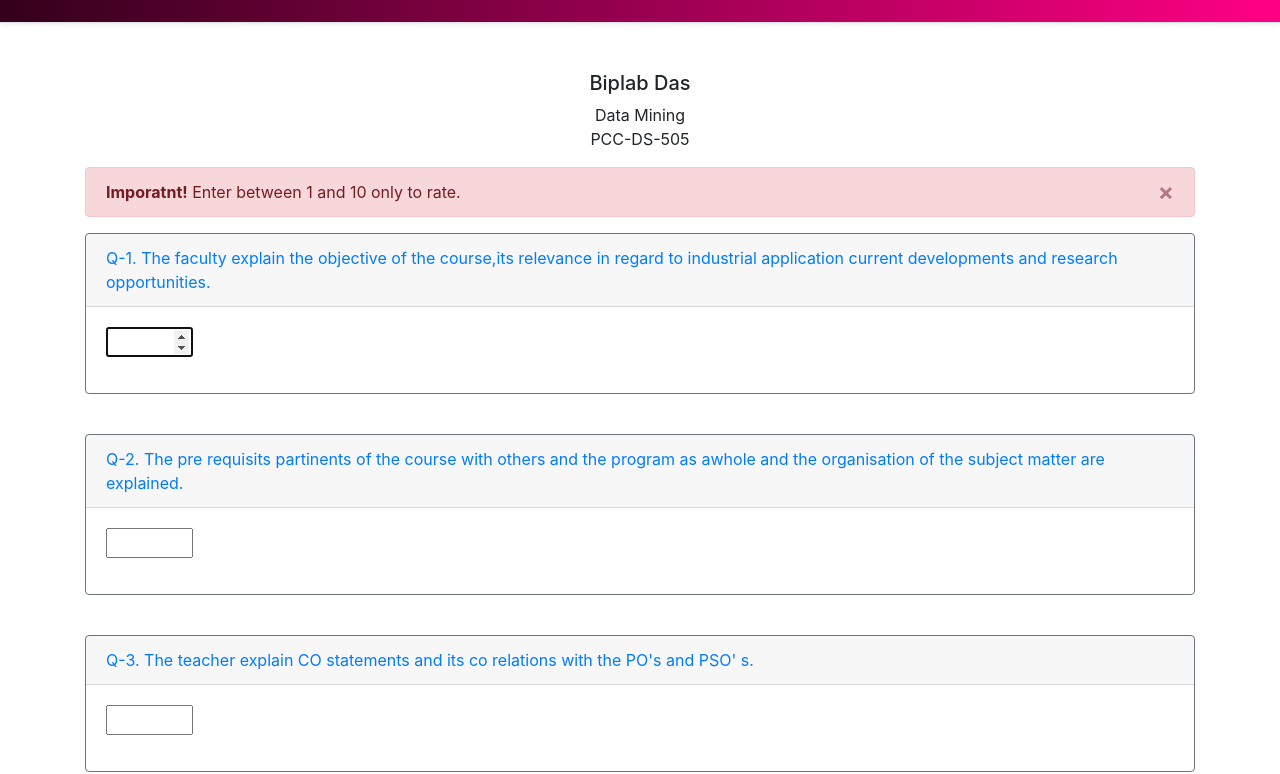
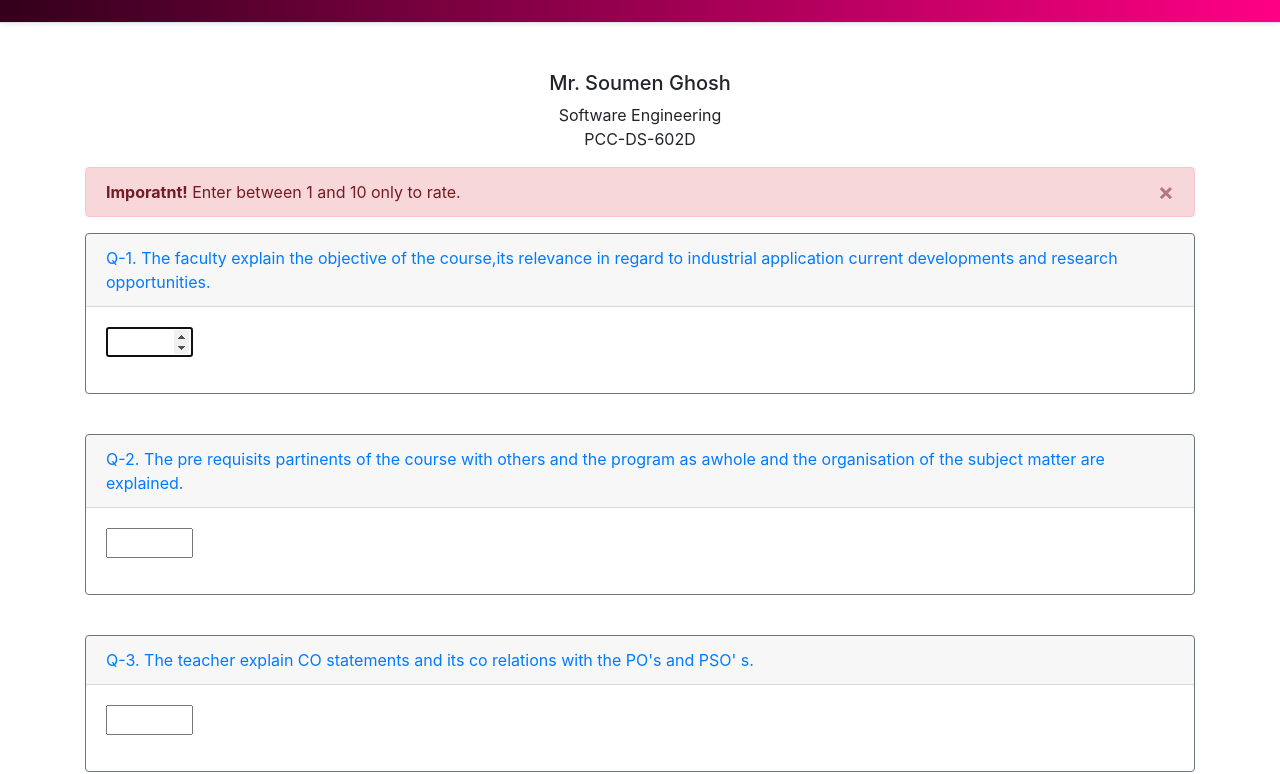
Before and after one commit to techhunter2/ivth_semm, a website: page public_html/t5.html in a window 1280 px wide. Shown: the part 66-840 px from the top of the page. Drawn offline with nearby package versions, Linux system fonts and the light colour scheme; a script that the page names is missing.

Commit message:
Update t5.html

```diff
--- a/public_html/t5.html
+++ b/public_html/t5.html
@@ -34,8 +34,8 @@
   </div>
       <div class="container">
         <div class=" text-center mt-5 ">
-          <h5>Biplab Das</h5>
-          <p>Data Mining<br>PCC-DS-505</p>
+          <h5>Mr. Soumen Ghosh</h5>
+          <p>Software Engineering<br>PCC-DS-602D</p>
         </div>
         <div class="alert alert-danger alert-dismissible fade show" role="alert">
           <strong>Imporatnt!</strong> Enter between 1 and 10 only to rate.
```
